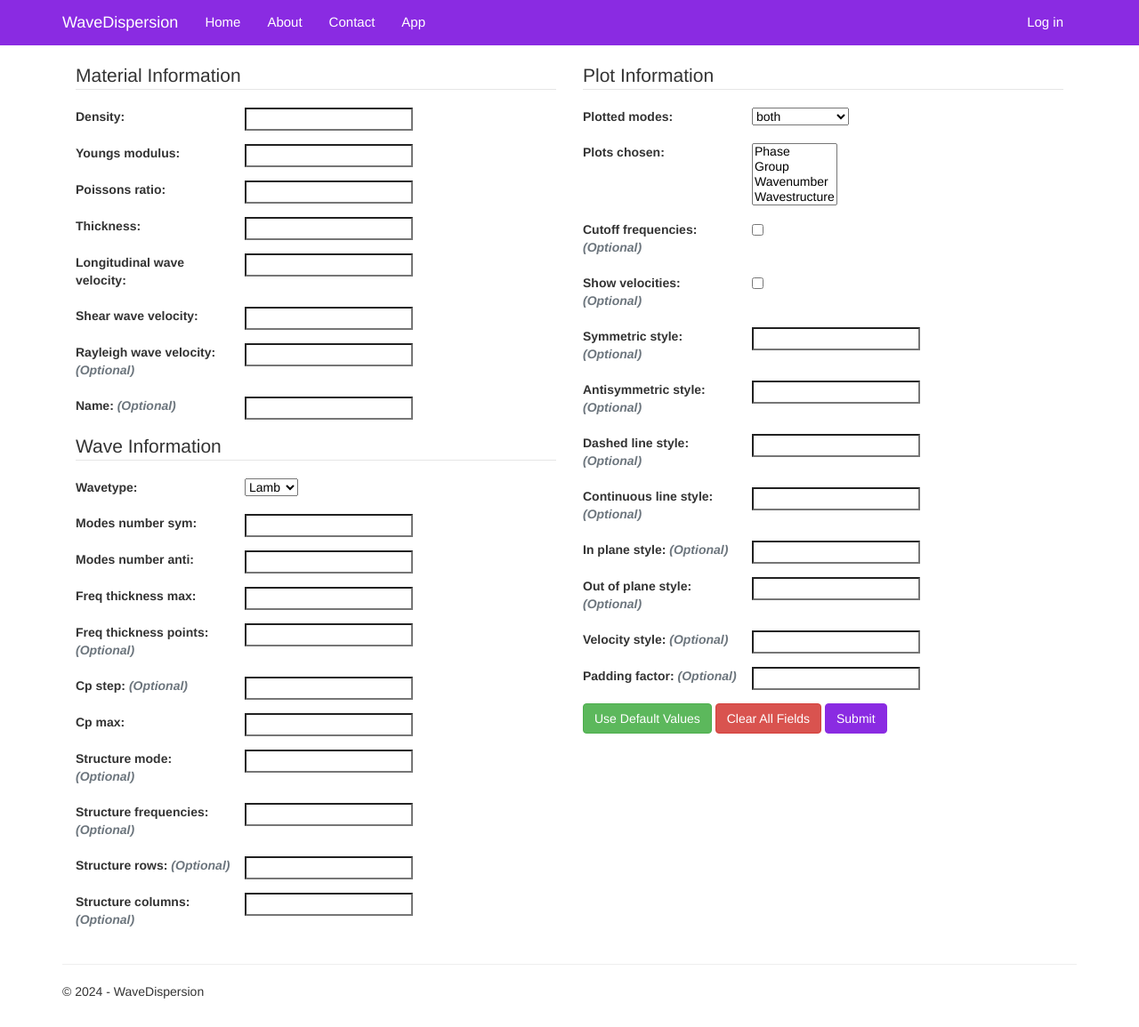
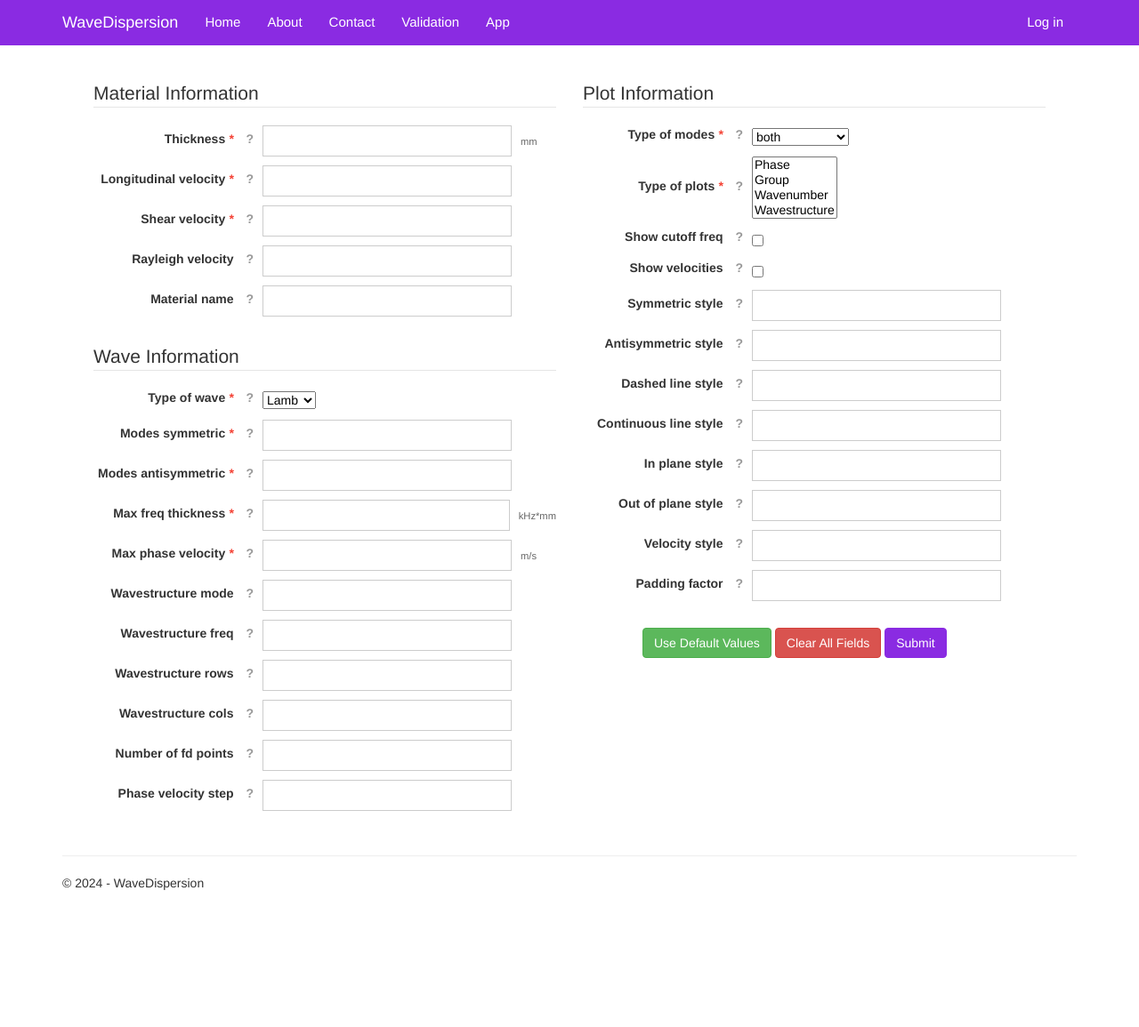
Before and after one commit to Spectyte5/MasterThesis, a Django app: page /app/ in a window 1280 px wide. Shown: the whole page at 89% size. After the commit the page ends 1001 px from the top, so only its background shows below. Run offline with Django 3.2, Linux system fonts and the light colour scheme; some libraries are stand-ins or nearby versions.

Commit message:
Update the UI, add validation and help labels

```diff
--- a/MasterThesis/MasterThesis/urls.py
+++ b/MasterThesis/MasterThesis/urls.py
@@ -30,4 +30,5 @@ urlpatterns = [
     path('logout/', LogoutView.as_view(next_page='/'), name='logout'),
     path('admin/', admin.site.urls),
     path('app/', views.app, name='app'),
+    path('validation/', views.validation, name='validation'),
 ] + static(settings.MEDIA_URL, document_root=settings.MEDIA_ROOT)
--- a/MasterThesis/app/forms.py
+++ b/MasterThesis/app/forms.py
@@ -43,41 +43,50 @@ PLOTTYPE_CHOICES =(
 )
 
 class MaterialForm(forms.Form):
-    density = forms.FloatField(initial=2700)
-    youngs_modulus = forms.FloatField(initial=68.9e9)
-    poissons_ratio = forms.FloatField(initial=0.33)
-    thickness = forms.FloatField(initial=1e-2)
-    longitudinal_wave_velocity = forms.FloatField(initial=6130)
-    shear_wave_velocity = forms.FloatField(initial=3130)
-    rayleigh_wave_velocity = forms.FloatField(initial=2881.6, required=False)
-    name = forms.CharField(max_length=50, initial='Aluminum', required=False)
+    thickness = forms.FloatField(initial=10, help_text='Thickness of the plate [mm]')
+    longitudinal_velocity = forms.FloatField(initial=6130, help_text='Longitudinal wave velocity of the material [m/s]')
+    shear_velocity = forms.FloatField(initial=3130, help_text='Shear wave velocity of the material [m/s]')
+    rayleigh_velocity = forms.FloatField(initial=2881.6, help_text='Rayleigh wave velocity of the material [m/s] (Optional)' ,required=False)
+    material_name = forms.CharField(max_length=50, initial='Aluminum', help_text='Name of the material (Optional)', required=False)
 
 class WaveForm(forms.Form):
-    wavetype = forms.ChoiceField(choices=WAVETYPE_CHOICES, initial=1)
-    modes_number_sym = forms.IntegerField(initial=5)
-    modes_number_anti = forms.IntegerField(initial=5)
-    freq_thickness_max = forms.IntegerField(initial=10000)
-    freq_thickness_points = forms.IntegerField(initial=100, required=False)
-    cp_step = forms.IntegerField(initial=100, required=False)
-    cp_max = forms.IntegerField(initial=12000)
-    structure_mode = forms.CharField(initial='S_0', max_length=3, min_length=3, required=False)
-    structure_frequencies = forms.CharField(initial=[500, 1000, 1500, 2000, 2500, 3000], max_length=50, required=False)
-    structure_rows = forms.IntegerField(initial=3, required=False)
-    structure_columns = forms.IntegerField(initial=2, required=False)
+    type_of_wave = forms.ChoiceField(choices=WAVETYPE_CHOICES, initial=1, help_text='Type of the wave, [Shear, Lamb, Axial]')
+    modes_symmetric = forms.IntegerField(initial=5, help_text='Number of symmetric modes to find')
+    modes_antisymmetric = forms.IntegerField(initial=5, help_text='Number of antisymmetric modes to find')
+    max_freq_thickness = forms.IntegerField(initial=10000, help_text='Max value pf Frequency x Thickness [kHz x mm]')
+    max_phase_velocity = forms.IntegerField(initial=12000, help_text='Max value pf Frequency x Thickness [m/s]')
+    wavestructure_mode = forms.CharField(initial='S_0', max_length=3, min_length=3, help_text='Which mode should be used for wavestructure plot, \
+    for simplicity S_0, A_0 ... S_n, A_n for all Wavetypes (Optional - Wavestructure Plot only)', required=False)
+    wavestructure_freq = forms.CharField(initial=[500, 1000, 1500, 2000, 2500, 3000], max_length=50,
+        help_text='Frequencies at which to check Wavestructure (Optional - Wavestructure Plot only)' , required=False)
+    wavestructure_rows = forms.IntegerField(initial=3, required=False,
+        help_text='Number of rows for Wavestructure plot, rows x colums must equal to number of Wavestructure Frequencies values (Optional - Wavestructure Plot only)')
+    wavestructure_cols = forms.IntegerField(initial=2, required=False,
+        help_text='Number of columns for Wavestructure plot, rows x colums must equal to number of Wavestructure Frequencies values (Optional - Wavestructure Plot only)')
+    number_of_fd_points = forms.IntegerField(initial=100, required=False, help_text='Number of frequency x thickness points to find')
+    phase_velocity_step = forms.IntegerField(initial=100, required=False, help_text='Step between phase velocity points checked')
 
 class PlotForm(forms.Form):
-    plotted_modes = forms.ChoiceField(choices=MODETYPE_CHOICES, initial=1)
-    plots_chosen = forms.MultipleChoiceField(choices=PLOTTYPE_CHOICES, initial=1)
-    cutoff_frequencies = forms.BooleanField(required=False)
-    show_velocities = forms.BooleanField(required=False)
-    symmetric_style = forms.CharField(max_length=150, required=False, initial="{'color': 'green', 'linestyle': '-'}")
-    antisymmetric_style = forms.CharField(max_length=150, required=False, initial="{'color': 'purple', 'linestyle': '--'}")
-    dashed_line_style = forms.CharField(max_length=150, required=False, initial="{'color': 'black', 'linestyle': '--', 'linewidth': 0.5}")
-    continuous_line_style = forms.CharField(max_length=150, required=False, initial="{'color': 'black', 'linestyle': '-', 'linewidth': 0.75}")
-    in_plane_style = forms.CharField(max_length=150, required=False, initial="{'color': 'green', 'linestyle': '-', 'label': 'In plane'}")
-    out_of_plane_style = forms.CharField(max_length=150, required=False, initial="{'color': 'purple', 'linestyle': '--', 'label': 'Out of plane'}")
-    velocity_style = forms.CharField(max_length=150, required=False, initial="{'color': 'black', 'va': 'center'}")
-    padding_factor = forms.CharField(max_length=150, required=False, initial="{'x' : 1.00, 'y' : 1.05}")
+    type_of_modes = forms.ChoiceField(choices=MODETYPE_CHOICES, initial=1, help_text='Which wave types should be plotted [both, symmetric, antisymmetric]')
+    type_of_plots = forms.MultipleChoiceField(choices=PLOTTYPE_CHOICES, initial=1, help_text='Which plots should be plotted [Phase, Group, Wavenumber, Wavestrucure]')
+    show_cutoff_freq = forms.BooleanField(required=False, help_text='Display plate velocites: Longitudinal, Shear, Rayleigh of the material on the plot (Optional)')
+    show_velocities = forms.BooleanField(required=False, help_text='Display cutoff frequencies on the plot (Optional)')
+    symmetric_style = forms.CharField(max_length=150, required=False, initial="{'color': 'green', 'linestyle': '-'}",
+        help_text='Matplotlib kwargs to set style for symmetric modes curves (Optional)')
+    antisymmetric_style = forms.CharField(max_length=150, required=False, initial="{'color': 'purple', 'linestyle': '--'}",
+        help_text='Matplotlib kwargs to set style for antisymmetric modes curves (Optional)')
+    dashed_line_style = forms.CharField(max_length=150, required=False, initial="{'color': 'black', 'linestyle': '--', 'linewidth': 0.5}",
+        help_text='Matplotlib kwargs to set style for dashed lines used for cutoff frequencies and plate velocites (Optional)')
+    continuous_line_style = forms.CharField(max_length=150, required=False, initial="{'color': 'black', 'linestyle': '-', 'linewidth': 0.75}",
+        help_text='Matplotlib kwargs to set style for continous lines used as axis in Wavestructure plot (Optional)')
+    in_plane_style = forms.CharField(max_length=150, required=False, initial="{'color': 'green', 'linestyle': '-', 'label': 'In plane'}",
+        help_text='Matplotlib kwargs to set style for Wavestructure in-plane curves (Optional)')
+    out_of_plane_style = forms.CharField(max_length=150, required=False, initial="{'color': 'purple', 'linestyle': '--', 'label': 'Out of plane'}",
+        help_text='Matplotlib kwargs to set style for Wavestructure out-of-plane curves (Optional)')
+    velocity_style = forms.CharField(max_length=150, required=False, initial="{'color': 'black', 'va': 'center'}",
+        help_text='Matplotlib kwargs to set style for plate velocities: Longitudinal, Shear, Rayleigh of the material (Optional)')
+    padding_factor = forms.CharField(max_length=150, required=False, initial="{'x' : 1.00, 'y' : 1.05}",
+        help_text='X, Y padding values, how much space should be added on the right side of plots (Optional)')
 
 def clear_media_directory():
     media_root = settings.MEDIA_ROOT
@@ -91,33 +100,40 @@ def clear_media_directory():
         print(f"Error occurred while clearing media directory: {e}")
 
 
+def validate_wave(form):
+    structure_mode  = form[1].cleaned_data["wavestructure_mode"]
+    structure_frequencies  = eval(form[1].cleaned_data["wavestructure_freq"]) if form[1].cleaned_data["wavestructure_freq"] else None
+    structure_rows = form[1].cleaned_data["wavestructure_rows"]
+    structure_columns = form[1].cleaned_data["wavestructure_cols"]
+    expected_size = structure_rows * structure_columns
+    if structure_frequencies and len(structure_frequencies) != expected_size:
+        raise forms.ValidationError(
+            f"The size of the array ({len(structure_frequencies)}) does not match the product of rows ({structure_rows}) and columns ({structure_columns})."
+        )
+    return (structure_mode, structure_frequencies, structure_rows, structure_columns)
+
 def get_input_from_form(form):
     # load Material data from input
-    density = form[0].cleaned_data["density"]
-    youngs_modulus = form[0].cleaned_data["youngs_modulus"]
-    poissons_ratio  = form[0].cleaned_data["poissons_ratio"]
     thickness = form[0].cleaned_data["thickness"]
-    velocities = (form[0].cleaned_data["longitudinal_wave_velocity"], form[0].cleaned_data["shear_wave_velocity"], form[0].cleaned_data["rayleigh_wave_velocity"])
-    name = form[0].cleaned_data["name"]
-    material = Material(density, youngs_modulus, poissons_ratio, thickness, *velocities, name)
+    velocities = (form[0].cleaned_data["longitudinal_velocity"], form[0].cleaned_data["shear_velocity"], form[0].cleaned_data["rayleigh_velocity"])
+    name = form[0].cleaned_data["material_name"]
+    material = Material(thickness, *velocities, name)
 
     # load Wave data from input
-    wavetype = dict(WAVETYPE_CHOICES).get(form[1].cleaned_data["wavetype"])
-    modes_num = (form[1].cleaned_data["modes_number_sym"], form[1].cleaned_data["modes_number_anti"])
-    cp_freq_params = (form[1].cleaned_data["freq_thickness_max"],form[1].cleaned_data["freq_thickness_points"], \
-                      form[1].cleaned_data["cp_step"], form[1].cleaned_data["cp_max"])
-    structure_mode  = form[1].cleaned_data["structure_mode"]
-    structure_frequencies  = eval(form[1].cleaned_data["structure_frequencies"])
-    structure_rows = form[1].cleaned_data["structure_rows"]
-    structure_columns = form[1].cleaned_data["structure_columns"]
+    wavetype = dict(WAVETYPE_CHOICES).get(form[1].cleaned_data["type_of_wave"])
+    modes_num = (form[1].cleaned_data["modes_symmetric"], form[1].cleaned_data["modes_antisymmetric"])
+    cp_freq_max = (form[1].cleaned_data["max_freq_thickness"], form[1].cleaned_data["max_phase_velocity"])
+    structure_args = validate_wave(form)
+    cp_freq_steps = (form[1].cleaned_data["number_of_fd_points"], form[1].cleaned_data["phase_velocity_step"])
     if wavetype == "Lamb":
-        wave = Lambwave(material, modes_num, *cp_freq_params, structure_mode, structure_frequencies, structure_rows, structure_columns)
+        wave = Lambwave(material, modes_num, *cp_freq_max, *structure_args, *cp_freq_steps)
     else:
-        wave = Shearwave(material, modes_num, *cp_freq_params, structure_mode, structure_frequencies, structure_rows, structure_columns)
+        wave = Shearwave(material, modes_num, *cp_freq_max, *structure_args, *cp_freq_steps)
 
     # load Plot data from input
-    plotted_modes = dict(MODETYPE_CHOICES).get(form[2].cleaned_data["plotted_modes"])
-    plots_chosen = form[2].cleaned_data["plots_chosen"]
+    plotted_modes = dict(MODETYPE_CHOICES).get(form[2].cleaned_data["type_of_modes"])
+    plots_chosen = form[2].cleaned_data["type_of_plots"]
+    show_optional = (form[2].cleaned_data["show_cutoff_freq"], form[2].cleaned_data["show_velocities"])
 
     # Create a dictionary of kwargs excluding empty values
     kwargs = {
@@ -131,7 +147,7 @@ def get_input_from_form(form):
 
     # Setup plotter with no gui backend
     clear_media_directory()
-    plotter = Plot(wave, plotted_modes, path=settings.MEDIA_ROOT, **kwargs)
+    plotter = Plot(wave, plotted_modes, *show_optional, path=settings.MEDIA_ROOT, **kwargs)
     plotter.switch_backend()
 
     for choice in plots_chosen:
--- a/MasterThesis/app/static/app/content/main.css
+++ b/MasterThesis/app/static/app/content/main.css
@@ -73,3 +73,17 @@ a:hover {
     display: flex;
     justify-content: center;
 }
+
+.article-container {
+    max-width: 800px;
+    margin: 50px auto;
+    padding: 30px;
+    border: 1px double #dcdcdc;
+    border-radius: 10px;
+    box-shadow: 0 5px 15px rgba(0, 0, 0, 0.2);
+}
+
+.article-container:hover {
+    transform: translateY(-5px);
+    box-shadow: 0 2px 4px rgba(0, 0, 0, 0.1);
+}
--- a/MasterThesis/app/templates/app/app.html
+++ b/MasterThesis/app/templates/app/app.html
@@ -1,62 +1,161 @@
 {% extends "app/layout.html" %}
+{% load custom_filters %}
 {% block content %}
-<br />
+<style>
+    .content-section {
+        padding: 20px;
+    }
+
+    .form-group {
+        display: flex;
+        align-items: center;
+        margin-bottom: 10px;
+    }
+
+        .form-group label {
+            flex: 0 0 180px;
+            text-align: right;
+            margin-right: 10px;
+        }
+
+    .input-field {
+        flex: 1;
+        display: flex;
+        align-items: center;
+    }
+
+    input[type="text"], input[type="number"] {
+        width: 100%;
+        padding: 6px 12px;
+        line-height: 1.5;
+        border: 1px solid #ccc;
+    }
+
+    .unit-label {
+        margin-left: 10px;
+        font-size: 0.8em;
+        color: #666;
+    }
+
+    .optional-label {
+        font-style: italic;
+        color: #f44336;
+    }
+
+    .fieldset {
+        margin-top: 20px;
+    }
+
+    .button-container {
+        display: flex;
+        justify-content: center;
+        margin-top: 20px;
+        margin-left: 80px;
+    }
+
+    .button-container button {
+        margin: 0 2px;
+    }
+
+    .help-icon {
+        display: inline-block;
+        margin-left: 10px;
+        color: #999;
+        font-weight: bold;
+        cursor: help;
+        position: relative;
+    }
+
+    .help-icon:hover::after {
+        content: attr(data-tooltip);
+        position: absolute;
+        left: 100%;
+        top: 50%;
+        transform: translateX(10px) translateY(-50%);
+        white-space: nowrap;
+        background-color: #333;
+        color: #fff;
+        text-align: center;
+        border-radius: 6px;
+        padding: 5px 10px;
+        z-index: 20;
+        display: block;
+    }
+</style>
 <div class="content-section">
     <form method="POST">
         {% csrf_token %}
-        <style>
-            /* Custom CSS to reduce padding between label and field */
-            .custom-label {
-                padding-right: 1px;
-            }
-
-            .optional-label {
-                font-style: italic;
-                color: #6c757d;
-            }
-        </style>
         <div class="container">
             <div class="row">
                 <div class="col-md-6">
-                    <fieldset>
+                    <fieldset class="fieldset">
                         <legend>Material Information</legend>
                         {% for field in material_form %}
-                        <div class="form-group row">
-                            <label class="col-sm-4 col-form-label custom-label" for="{{ field.id_for_label }}">{{ field.label }}:{% if not field.field.required %}<span class="optional-label"> (Optional)</span>{% endif %}</label>
-                            <div class="col-sm-8">
+                        <div class="form-group">
+                            <label for="{{ field.id_for_label }}">
+                                {{ field.label }}
+                                {% if field.field.required %}
+                                <span class="optional-label">*</span>
+                                {% endif %}
+                                {% if field.help_text %}
+                                <span class="help-icon" data-tooltip="{{ field.help_text }}">?</span>
+                                {% endif %}
+                            </label>
+                            <div class="input-field">
                                 {{ field }}
+                                <span class="unit-label">{{ units|get_item:field.name }}</span>
                             </div>
                         </div>
                         {% endfor %}
                     </fieldset>
-                    <fieldset>
+                    <fieldset class="fieldset">
                         <legend>Wave Information</legend>
                         {% for field in wave_form %}
-                        <div class="form-group row">
-                            <label class="col-sm-4 col-form-label custom-label" for="{{ field.id_for_label }}">{{ field.label }}:{% if not field.field.required %}<span class="optional-label"> (Optional)</span>{% endif %}</label>
-                            <div class="col-sm-8">
+                        <div class="form-group">
+                            <label for="{{ field.id_for_label }}">
+                                {{ field.label }}
+                                {% if field.field.required %}
+                                <span class="optional-label">*</span>
+                                {% endif %}
+                                {% if field.help_text %}
+                                <span class="help-icon" data-tooltip="{{ field.help_text }}">?</span>
+                                {% endif %}
+                            </label>
+                            <div class="input-field">
                                 {{ field }}
+                                <span class="unit-label">{{ units|get_item:field.name }}</span>
                             </div>
                         </div>
                         {% endfor %}
                     </fieldset>
                 </div>
                 <div class="col-md-6">
-                    <fieldset>
+                    <fieldset class="fieldset">
                         <legend>Plot Information</legend>
                         {% for field in plot_form %}
-                        <div class="form-group row">
-                            <label class="col-sm-4 col-form-label custom-label" for="{{ field.id_for_label }}">{{ field.label }}:{% if not field.field.required %}<span class="optional-label"> (Optional)</span>{% endif %}</label>
-                            <div class="col-sm-8">
+                        <div class="form-group">
+                            <label for="{{ field.id_for_label }}">
+                                {{ field.label }}
+                                {% if field.field.required %}
+                                <span class="optional-label">*</span>
+                                {% endif %}
+                                {% if field.help_text %}
+                                <span class="help-icon" data-tooltip="{{ field.help_text }}">?</span>
+                                {% endif %}
+                            </label>
+                            <div class="input-field">
                                 {{ field }}
+                                <span class="unit-label">{{ units|get_item:field.name }}</span>
                             </div>
                         </div>
                         {% endfor %}
                         <div class="form-group row mt-3">
-                            <div class="col-sm-8">
-                                <button class="btn btn-success" type="button" onclick="populateDefaultValues()">Use Default Values</button>
-                                <button class="btn btn-danger ml-2" type="button" onclick="clearAllFields()">Clear All Fields</button>
-                                <button class="btn btn-custom ml-2" type="submit">Submit</button>
+                            <div class="col-12">
+                                <div class="button-container">
+                                    <button class="btn btn-success" type="button" onclick="populateDefaultValues()">Use Default Values</button>
+                                    <button class="btn btn-danger" type="button" onclick="clearAllFields()">Clear All Fields</button>
+                                    <button class="btn btn-custom" type="submit">Submit</button>
+                                </div>
                             </div>
                         </div>
                     </fieldset>
@@ -77,7 +176,6 @@
             document.getElementById("{{ field.id_for_label }}").value = "{{ field.initial|escapejs }}";
         {% endfor %}
     }
-
     function clearAllFields() {
         var inputFields = document.querySelectorAll('input:not([name="csrfmiddlewaretoken"])');
         inputFields.forEach(function(field) {
--- a/MasterThesis/app/templates/app/layout.html
+++ b/MasterThesis/app/templates/app/layout.html
@@ -27,6 +27,7 @@
                     <li><a href="{% url 'home' %}">Home</a></li>
                     <li><a href="{% url 'about' %}">About</a></li>
                     <li><a href="{% url 'contact' %}">Contact</a></li>
+                    <li><a href="{% url 'validation' %}">Validation</a></li>
                     <li><a href="{% url 'app' %}">App</a></li>
                 </ul>
                 {% include 'app/loginpartial.html' %}
--- /dev/null
+++ b/MasterThesis/app/templatetags/custom_filters.py
@@ -0,0 +1,7 @@
+from django import template
+
+register = template.Library()
+
+@register.filter(name='get_item')
+def get_item(dictionary, key):
+    return dictionary.get(key, "")
--- a/MasterThesis/app/views.py
+++ b/MasterThesis/app/views.py
@@ -1,11 +1,16 @@
 """
 Definition of views.
 """
-
+import sys, os
+from django.conf import settings
 from datetime import datetime
 from django.shortcuts import render
 from django.http import HttpRequest
 from .forms import MaterialForm, WaveForm, PlotForm, get_input_from_form
+# TEMP
+sys.path.append("../../WaveDispersion")
+# temporary
+from Tests import setup_shear_wave, setup_lamb_wave, plot_data, plot_close_all
 
 def home(request):
     """Renders the home page."""
@@ -39,7 +44,6 @@ def about(request):
         'app/about.html',
         {
             'title':'About',
-            'message':'Your application description page.',
             'year':datetime.now().year,
         }
     )
@@ -65,7 +69,6 @@ def process_form(request):
             'app/result.html',
             {
                 'title': 'Result',
-                'message': 'Your result page.',
                 'year': datetime.now().year,
                 'plots': plots,
                 'txt' : txt,
@@ -75,6 +78,16 @@ def process_form(request):
         return show_form(request, material_form, wave_form, plot_form)
 
 def show_form(request, material_form=None, wave_form=None, plot_form=None):
+    units = {
+        'density' : 'kg/m3',
+        'youngs_modulus' : 'Pa',
+        'thickness' : 'mm',
+        'longitudinal_wave_velocity' : 'm/s',
+        'shear_wave_velocity' : 'm/s',
+        'rayleigh_wave_velocity' : 'm/s',
+        'max_freq_thickness' : 'kHz*mm',
+        'max_phase_velocity' : 'm/s',
+        'wavestructure_frequencies' : 'kHz' }
     if material_form is None or wave_form is None or plot_form is None:
         material_form = MaterialForm(request.POST, prefix='material')
         wave_form = WaveForm(request.POST, prefix='wave')
@@ -84,9 +97,31 @@ def show_form(request, material_form=None, wave_form=None, plot_form=None):
         'app/app.html',
         {
             'title': 'App',
-            'message': 'Your application page.',
             'year': datetime.now().year,
             'material_form': material_form, 'wave_form': wave_form, 'plot_form': plot_form,
             'plots': request.session.get('plots', None),  # Retrieve plots from session
+            'units': units
         }
     )
+
+def validation(request):
+    plot_files = ['Titanium_Shear.png', 'Magnesium_Lamb.png']
+    data_shear, shear_wave = setup_shear_wave('../../WaveDispersion/validation/Titanium_Shear.txt')
+
+    plot_data(data_shear, shear_wave, 'Shear Wave Test', os.path.join(settings.MEDIA_ROOT, plot_files[0]), True)
+
+    data_lamb, lamb_wave = setup_lamb_wave('../../WaveDispersion/validation/Magnesium_Lamb.txt')
+    plot_data(data_lamb, lamb_wave, 'Lamb Wave Test', os.path.join(settings.MEDIA_ROOT, plot_files[1]), True)
+
+    plots = [os.path.join(settings.MEDIA_URL, plot) for plot in plot_files ]
+    plot_close_all()
+
+    return render(
+        request,
+        'app/validation.html',
+        {
+            'title': 'Validation',
+            'year': datetime.now().year,
+            'plots': plots
+        }
+    )
--- a/MasterThesis/requirements.txt
+++ b/MasterThesis/requirements.txt
@@ -1,3 +1,4 @@
 django==2.2.28
 matplotlib==3.8.0
 pytest-django==4.5.2
+python-decouple==3.8
```
Also changed, not shown: MasterThesis/MasterThesis/settings.py (+4 -7 lines), MasterThesis/app/templates/app/about.html (+23 -6 lines), MasterThesis/app/templates/app/contact.html (+4 -5 lines), MasterThesis/app/templates/app/index.html (+4 -4 lines), MasterThesis/app/templates/app/validation.html (added, +24 -0 lines), MasterThesis/app/templatetags/__init__.py (added), README.md, 4 other files.
